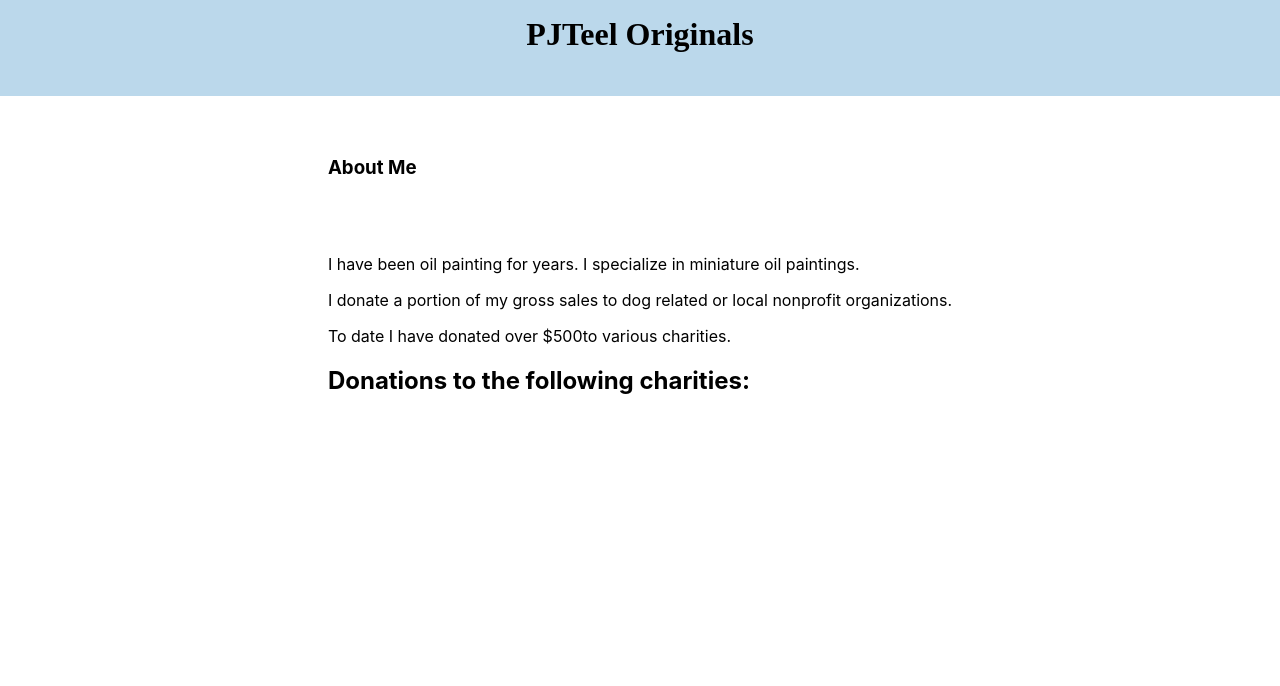
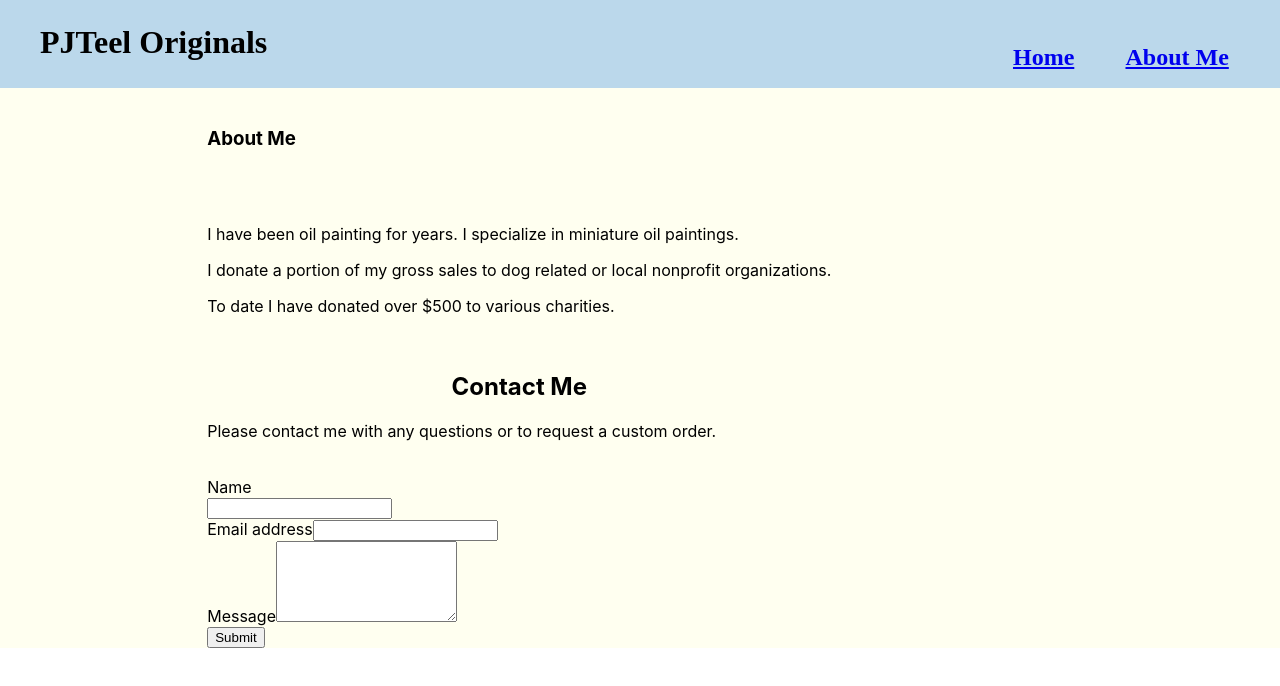
Before and after one commit to PJTeel/Unit4-Front-End, a React (Create React App) app: page /aboutme in a window 1280 px wide. Shown: the top 686 px of the page. Built offline with nearby package versions, Linux system fonts and the light colour scheme; no server answers.

Commit message:
Header working

```diff
--- a/src/AboutMe.js
+++ b/src/AboutMe.js
@@ -1,4 +1,8 @@
 import React, { Component } from 'react';
+import NameForm from './Contact';
+import Contact from './Contact';
+
+
 
 class AboutMe extends Component {
 
@@ -16,11 +20,16 @@ class AboutMe extends Component {
                         <p className='AboutMe-Intro'>
                             <p>I have been oil painting for years. I specialize in miniature oil paintings. </p>
                             <p>I donate a portion of my gross sales to dog related or local nonprofit organizations.</p>
-                            <p>To date I have donated over $500to various charities.</p>
-                            <h2 className="Charities">Donations to the following charities:</h2>
+                            <p>To date I have donated over $500 to various charities.</p>
+                            <br></br>
+                            <h2 className="Contact Me">Contact Me</h2>
+                            <p>Please contact me with any questions or to request a custom order.</p>
                             </p>
                             <br></br>
                     </div>
+                    <ref>
+                    <Contact/>
+                    </ref>
                 </main>
              </div>
       );
--- a/src/App.css
+++ b/src/App.css
@@ -1,6 +1,7 @@
-.App {
-  background:beige;
+.app {
+  background: ivory;
 }
+
 h1 {
   text-align: center;
   background: rgb(187, 216, 235);
@@ -21,19 +22,19 @@ h1 {
 }
 div.gallery {
   margin: 20px;
-  border: 1px solid #ccc;
+  border: 2px solid #777;
   float: center;
-  width: 20vw;
-  height: 30vh;
+  width: 200px;
+  height: 250px;
   padding: 1vw;
+  border-radius: 10px;
 }
 
 div.gallery:hover {
-  border: 2px solid #777;
+  border: 3px solid black;
 }
 
 div.gallery img {
-
   width: 100%;
   height: auto;
 }
--- a/src/App.js
+++ b/src/App.js
@@ -5,6 +5,7 @@ import axios from 'axios';
 import Show from './Show';
 import Home from './Home';
 import AboutMe from './AboutMe';
+import Header from './Header';
 
 class App extends Component {
   constructor(props) {
@@ -29,9 +30,7 @@ class App extends Component {
 
        return (
       <div className="app">
-        <header>
-          <h1>PJTeel Originals</h1>
-        </header>
+        <Header></Header>
         <div className='container'>
       <Switch>
           <Route exact path='/' render={(routerProps) =>
--- /dev/null
+++ b/src/Contact.css
@@ -0,0 +1,3 @@
+.App {
+    color: black;
+}
--- /dev/null
+++ b/src/Contact.js
@@ -0,0 +1,55 @@
+import React, { Component } from 'react';
+import './Contact.css';
+import './App.css';
+
+
+
+class Contact extends React.Component {
+    constructor(props) {
+      super(props);
+      this.state = {
+        name: '',
+        email: '',
+        message: ''
+      }
+    }
+
+    render() {
+      return(
+        <div className="App">
+          <form id="contact-form" onSubmit={this.handleSubmit.bind(this)} method="POST">
+            <div className="form-group">
+              <div className="name">Name</div>
+              <input type="text" className="form-control" value={this.state.name} onChange={this.onNameChange.bind(this)} />
+            </div>
+            <div className="form-group">
+              <label htmlFor="exampleInputEmail1">Email address</label>
+              <input type="email" className="form-control" aria-describedby="emailHelp" value={this.state.email} onChange={this.onEmailChange.bind(this)} />
+            </div>
+            <div className="form-group">
+              <label htmlFor="message">Message</label>
+              <textarea className="form-control" rows="5" value={this.state.message} onChange={this.onMessageChange.bind(this)} />
+            </div>
+            <button type="submit" className="btn btn-primary">Submit</button>
+          </form>
+        </div>
+      );
+    }
+
+    onNameChange(event) {
+      this.setState({name: event.target.value})
+    }
+
+    onEmailChange(event) {
+      this.setState({email: event.target.value})
+    }
+
+    onMessageChange(event) {
+      this.setState({message: event.target.value})
+    }
+
+    handleSubmit(event) {
+    }
+  }
+
+  export default Contact;
--- /dev/null
+++ b/src/Header.css
@@ -0,0 +1,24 @@
+h1 {
+    text-align: center;
+    font-family: 'Redressed', cursive;
+    display: inline;
+    margin-top: 0vh;
+    padding-top: 1vh;
+    color: black;
+  }
+
+.Header li {
+    display: flex;
+    text-align: center;
+    float: right;
+    padding-right: 4vw;
+    font-family: 'Redressed', cursive;
+
+}
+
+.Header {
+    height: 10vh;
+    background-color: rgb(187, 216, 235);
+    color: cornsilk;
+    padding-top: 1vh;
+}
--- /dev/null
+++ b/src/Header.js
@@ -0,0 +1,24 @@
+import React from "react";
+import { Route, Link, Switch, Redirect } from "react-router-dom";
+import './Header.css';
+
+function Header() {
+    return (
+        <div className='Header'>
+            <ul>
+
+                <h1>PJTeel Originals</h1>
+                <li><Link to='/AboutMe'>
+                    <h2>About Me</h2>
+                </Link>
+                </li>
+                <li><Link to='/'>
+                    <h2>Home</h2>
+                </Link>
+                </li>
+            </ul>
+        </div>
+    );
+}
+
+export default Header;
--- a/src/Home.js
+++ b/src/Home.js
@@ -1,6 +1,7 @@
 import React, { Component } from 'react';
 import { Link } from "react-router-dom";
 import axios from 'axios';
+import './App.css';
 
 
 
--- /dev/null
+++ b/src/Show.css
@@ -0,0 +1,19 @@
+h2 {
+    text-align: center;
+}
+.showMain {
+    display: flex;
+      flex-wrap: wrap;
+      justify-content: space-evenly;
+      padding-bottom: 3vh;
+  }
+
+  .show {
+    width: 200px;
+    height: 200px;
+    display: inline;
+    border-width: .25in;
+    border-radius: 10px;
+    border: solid rgb(98, 118, 134) 3px;
+    margin-bottom: 3vh;
+  }
--- a/src/Show.js
+++ b/src/Show.js
@@ -1,26 +1,31 @@
 import React, { Component } from 'react';
 import { Switch, Route, Link, Redirect } from 'react-router-dom';
+import './Show.css';
 
 
 
 class Show extends Component {
-    render() { console.log(this.props)
+    render() {
+        console.log(this.props)
         let paintingId = this.props.match.params.id
         let PaintingDetail = this.props.paintings.find(value =>
             value.id == paintingId
         )
-        console.log(PaintingDetail)
+
         return (
             <div>
-                <h2>{PaintingDetail.title}</h2>
-                <img className='showMain' src={PaintingDetail.pic1}/>
-                <img className='showMain' src={PaintingDetail.pic2}/>
-                <img className='showMain' src={PaintingDetail.pic3}/>
-                <h3>Description:</h3>
-                <p>{PaintingDetail.description}</p>
-                <h3>Painting size:</h3>
-                <p>{PaintingDetail.size}</p>
-
+                {PaintingDetail ? <div>
+                    <h2>{PaintingDetail.title}</h2>
+                    <div className='showMain'>
+                        <img className='show' src={PaintingDetail.pic1} />
+                        <img className='show' src={PaintingDetail.pic2} />
+                        <img className='show' src={PaintingDetail.pic3} />
+                    </div>
+                    <h3>Description:</h3>
+                    <p>{PaintingDetail.description}</p>
+                    <h3>Painting size:</h3>
+                    <p>{PaintingDetail.size}</p>
+                </div> : null}
 
             </div>
         );
```
